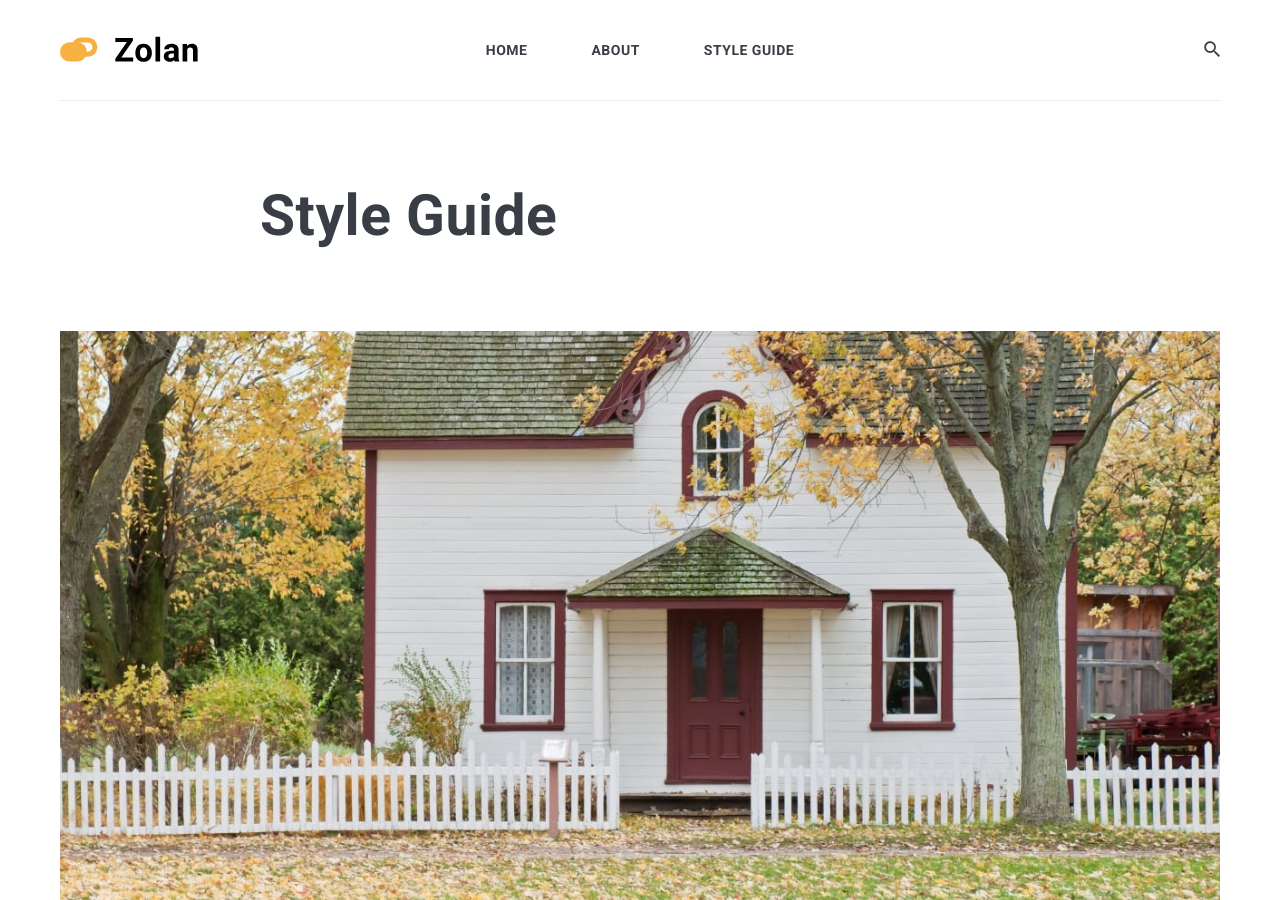
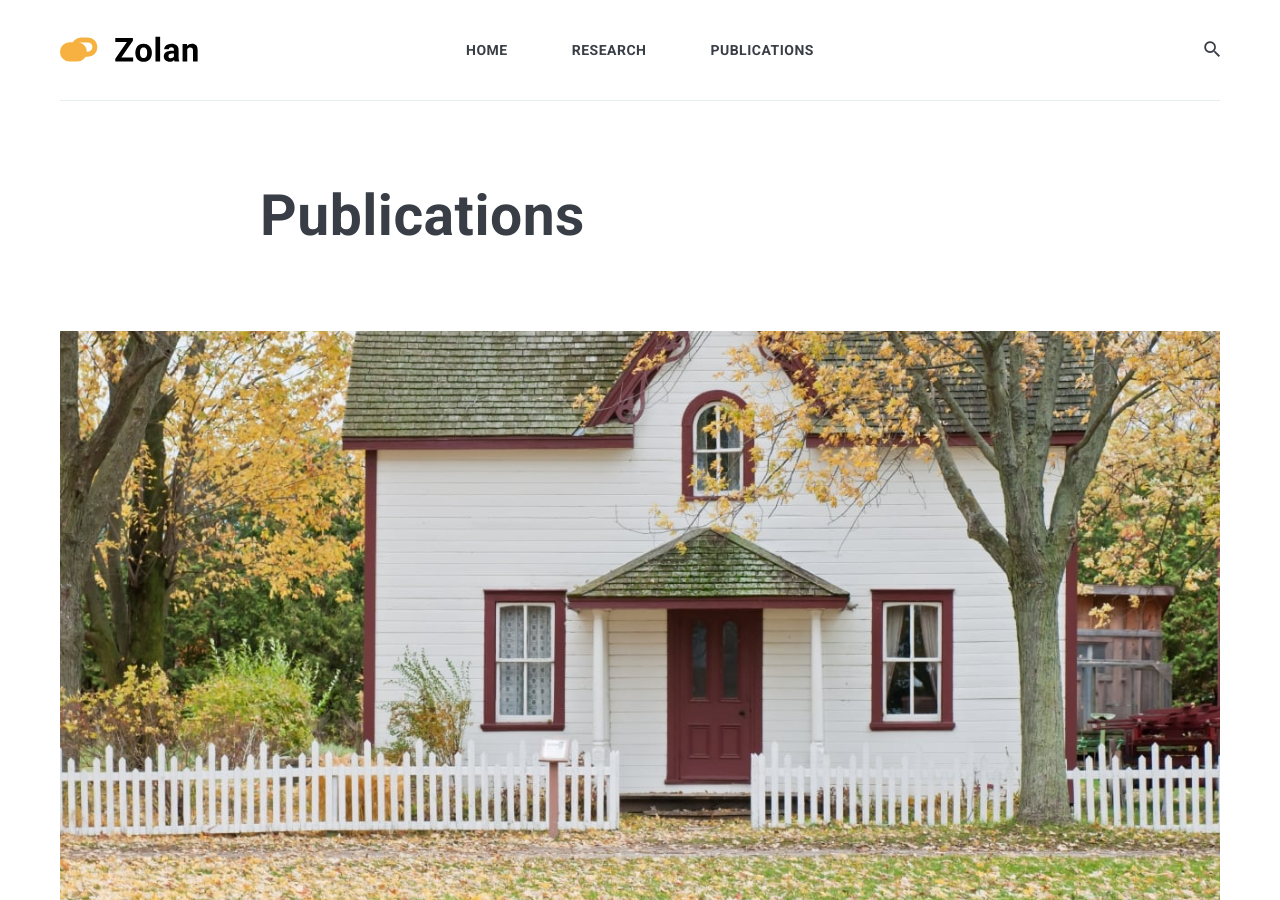
Before and after one commit to vvillaga/vvillaga.github.io, a Jekyll site: the page built from _pages/styleguide.md, in a window 1280 px wide and 900 px high. Built offline with Jekyll 4.4.1, drawn with Linux system fonts in a browser that asks for light colours; nearby versions of some CDN libraries.

Commit message:
initialcommit

```diff
--- a/_pages/about.md
+++ b/_pages/about.md
@@ -1,7 +1,7 @@
 ---
 layout: page
-title: About
-permalink: /about/
+title: Research
+permalink: /research/
 image: 01.jpg
 ---
 
--- a/_pages/styleguide.md
+++ b/_pages/styleguide.md
@@ -1,7 +1,7 @@
 ---
 layout: page
-title: Style Guide
-permalink: /styleguide/
+title: Publications
+permalink: /publications/
 image: 08.jpg
 ---
 
```
